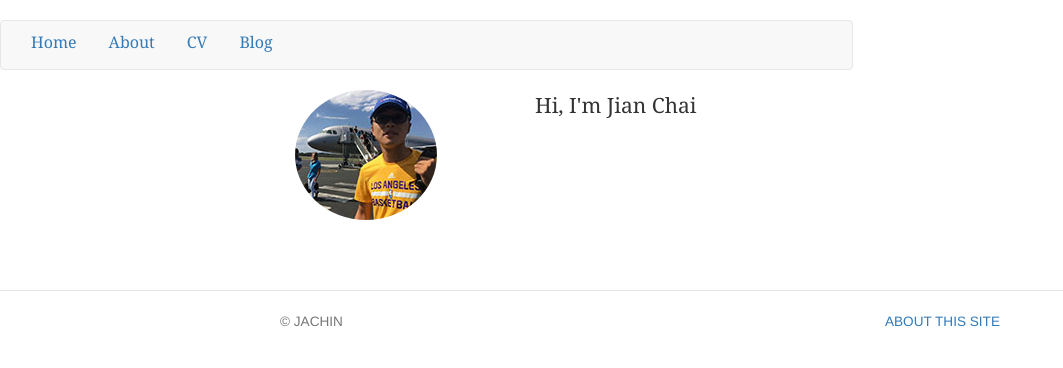
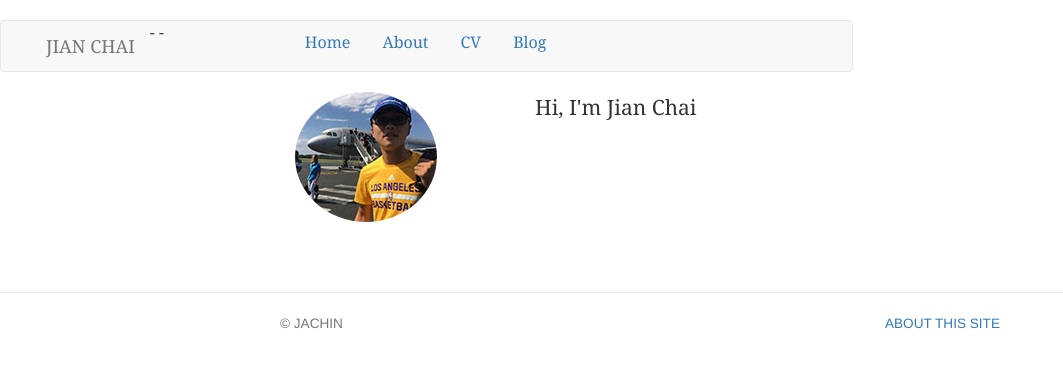
Before and after one commit to jachinchai/jachinchai.github.io, a Jekyll site: the page built from index.html, in a window 1280 px wide. Shown: the top 368 px of the page, without its empty margins (0-1063 px from the left). Built offline with Jekyll 4.4.1, drawn with Linux system fonts in a browser that asks for light colours; nearby versions of some CDN libraries.

Commit message:
Update default.html

```diff
--- a/_layouts/default.html
+++ b/_layouts/default.html
@@ -12,6 +12,9 @@
 		</head>
 		<body>
 			<nav role="navigation" class="navbar navbar-default col-sm-8">
+				<div class="navbar-header col-sm-4">
+ -      				<a class="navbar-brand" href="#">JIAN CHAI</a>
+ -    				</div>
 
 				<ul class="nav nav-pills">
 	        			<li><a href="/">Home</a></li>
```
